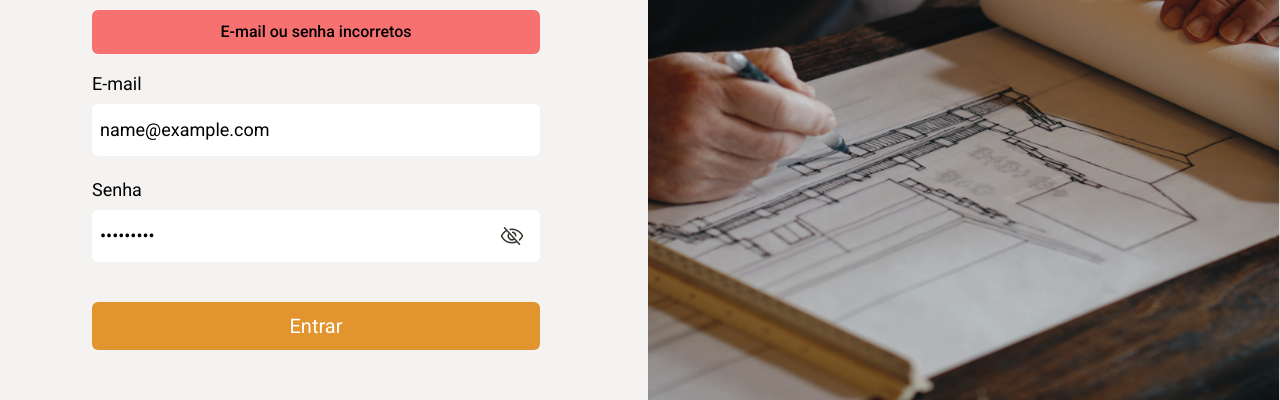
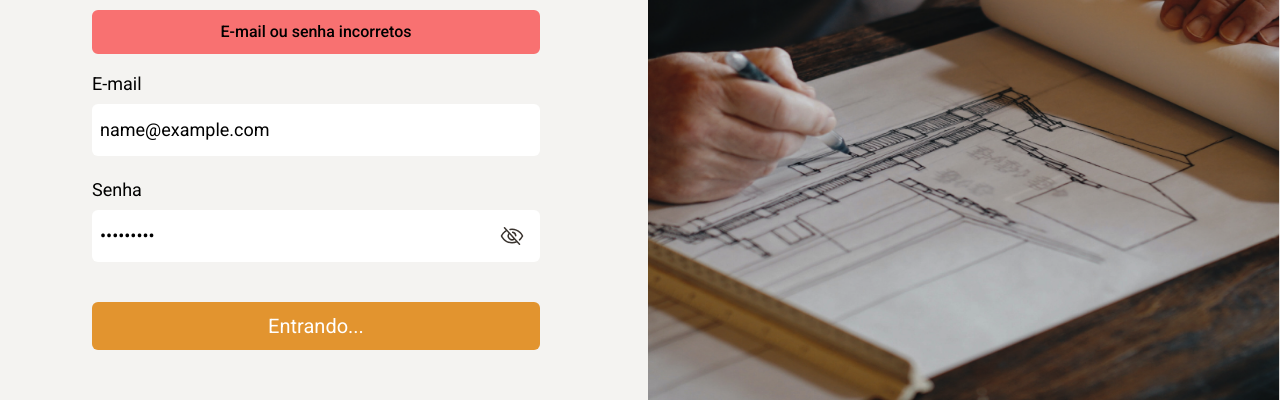
Before and after one commit to voncardoso/encibra-plataforma-v2, a React (Vite) app: page / in a window 1280 px wide. Both pictures are taken after typing "name@example.com", "Sample123" into the empty fields and a click on the button "Entrar". Shown: the part 302-702 px from the top of the page. Built offline with nearby package versions, Linux system fonts and the light colour scheme; no server answers.

Commit message:
auth finishd

```diff
--- a/src/Context/useContextLogin.jsx
+++ b/src/Context/useContextLogin.jsx
@@ -11,7 +11,7 @@ export const UserStorageLogin = ({ children }) => {
   const navigate = useNavigate();
 
   async function userLogin(email, password) {
-    console.log(email, password)
+    if(email){
       try {
         setLoadingAuth(true)
         const data = {
@@ -34,6 +34,7 @@ export const UserStorageLogin = ({ children }) => {
 
       }
     }
+  }
 
   return (
     <UserContextLogin.Provider value={{ userLogin, errorAuth, loadingAuth }}>
--- a/src/Pages/Login/index.jsx
+++ b/src/Pages/Login/index.jsx
@@ -7,7 +7,7 @@ import { useContext } from "react";
 import { UserContextLogin } from "../../Context/useContextLogin";
 
 export function Login(){
-    const {userLogin, errorAuth} = useContext(UserContextLogin)
+    const {userLogin, errorAuth, loadingAuth} = useContext(UserContextLogin)
     const { register, handleSubmit, formState: { errors } } = useForm();
     const [typeInput, setTypeInput] = useState("password");
 
@@ -21,10 +21,11 @@ export function Login(){
         }
     }
 
-    function handleLogin(data){
+    const handleLogin = (data) =>{
         console.log(data)
         userLogin(data.email, data.password)
     }
+    console.log(errors)
 
     return(
         <main className="container mx-auto h-screen grid grid-cols-2 lg:grid-cols-1 gap-4 min-h-full items-center justify-center bg-background">
@@ -73,12 +74,20 @@ export function Login(){
               )}
             </label>
 
-            <button
+            {loadingAuth === true ?
+              <button
                 className="w-full mt-10 bg-gold-400 text-xl py-2.5 rounded-md text-white hover:bg-gold-300"
                 onClick={handleLogin}
                 >
-              Entrar
-            </button>
+                  Entrando...
+              </button>
+              :
+              <button
+                className="w-full mt-10 bg-gold-400 text-xl py-2.5 rounded-md text-white hover:bg-gold-300"
+                onClick={handleLogin}
+                >
+                Entrar
+              </button>}
           </form>
         </section>
         <img
```
Lines whose indentation alone changed are shown as unchanged.
